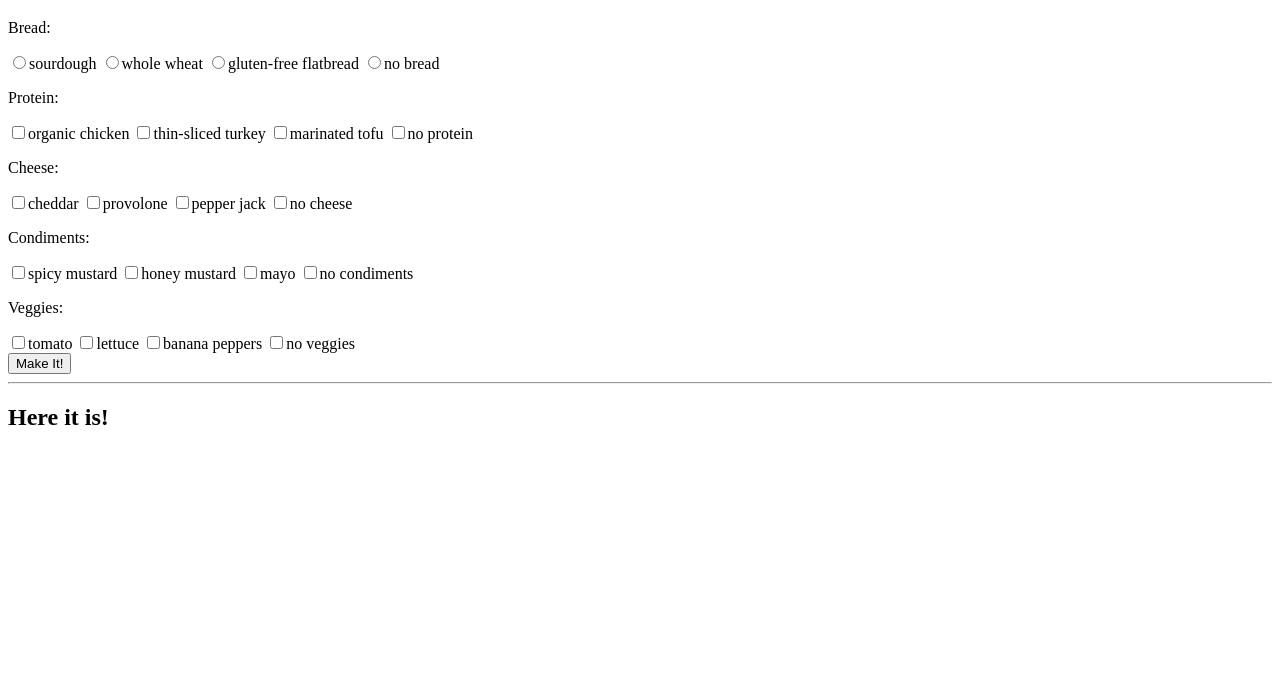
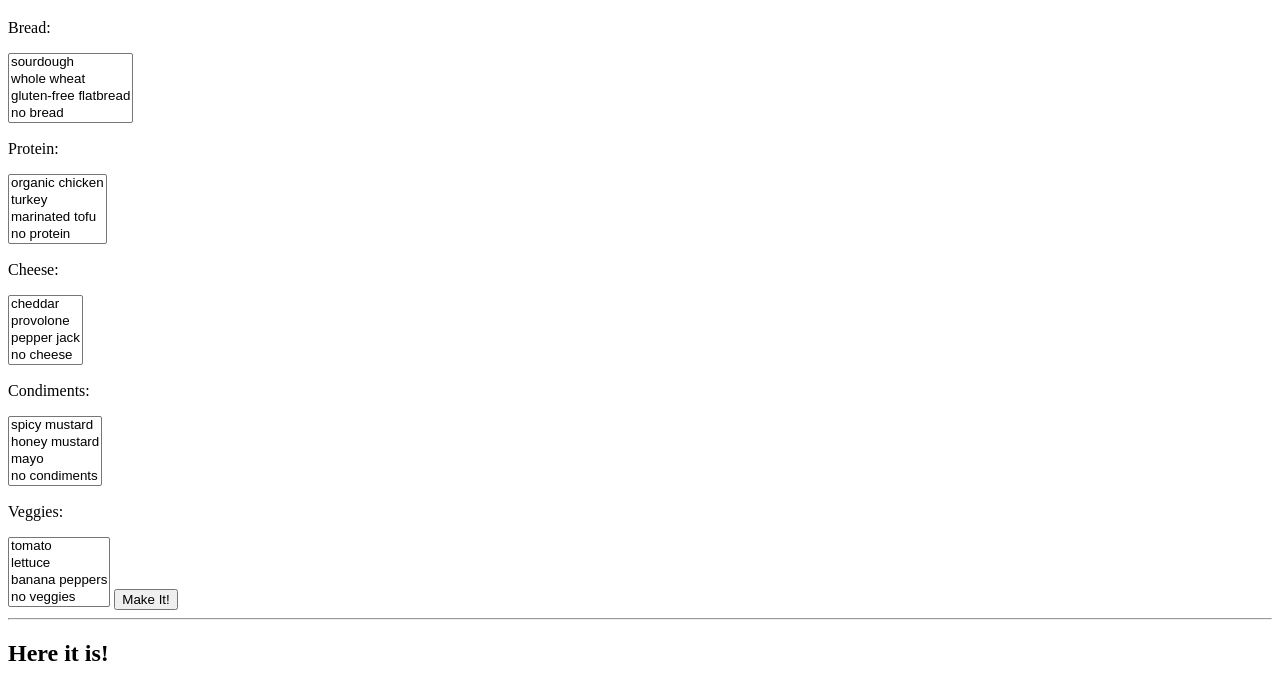
Before and after one commit to sleuthy/SPA-Sandwich-Maker, a plain HTML site: page index.html in a window 1280 px wide. Shown: the part 61-760 px from the top of the page. Drawn offline with Linux system fonts and the light colour scheme.

Commit message:
not even close yet

```diff
--- a/index.html
+++ b/index.html
@@ -8,39 +8,49 @@
 		<h1>Make Your Sandwich</h1>
 	</header>
 <article id="userinput">
-	<section id="user-options">
+	<section id="options">
+	<form>
 		<p>Bread:</p>
-		<input type="radio" name="bread" value="sourdough">sourdough
-		<input type="radio" name="bread" value="wholewheat">whole wheat
-		<input type="radio" name="bread" value="gluten-free">gluten-free flatbread
-		<input type="radio" name="bread" value="no-bread">no bread
+		<select multiple id="bread">
+		<option value="sourdough">sourdough
+		<option value="wholewheat">whole wheat
+		<option value="gluten-free">gluten-free flatbread
+		<option value="no-bread">no bread
+		</select>
 
 		<p>Protein:</p>
-		<input type="checkbox" name="protein" value="chicken">organic chicken
-		<input type="checkbox" name="protein" value="turkey">thin-sliced turkey
-		<input type="checkbox" name="protein" value="tofu">marinated tofu
-		<input type="checkbox" name="protein" value="no-protein">no protein
+		<select multiple id="protein">
+		<option value="chicken">organic chicken
+		<option value="turkey">turkey
+		<option value="tofu">marinated tofu
+		<option value="no-protein">no protein
+		</select>
 
 		<p>Cheese:</p>
-		<input type="checkbox" name="cheese" value="cheddar">cheddar
-		<input type="checkbox" name="cheese" value="provolone">provolone
-		<input type="checkbox" name="cheese" value="pepperjack">pepper jack
-		<input type="checkbox" name="cheese" value="no-cheese">no cheese
+		<select multiple id="cheese">
+		<option value="cheddar">cheddar
+		<option value="provolone">provolone
+		<option value="pepperjack">pepper jack
+		<option value="no-cheese">no cheese
+		</select>
 
 		<p>Condiments:</p>
-		<input type="checkbox" name="condiment" value="spicymustard">spicy mustard
-		<input type="checkbox" name="condiment" value="honeymustard">honey mustard
-		<input type="checkbox" name="condiment" value="mayo">mayo
-		<input type="checkbox" name="condiment" value="no-condiment">no condiments
+		<select multiple id="condiments">
+		<option value="spicymustard">spicy mustard
+		<option value="honeymustard">honey mustard
+		<option value="mayo">mayo
+		<option value="no-condiment">no condiments
+		</select>
 
 		<p>Veggies:</p>
-		<input type="checkbox" name="veggie" value="tomato">tomato
-		<input type="checkbox" name="veggie" value="lettuce">lettuce
-		<input type="checkbox" name="veggie" value="bananapeppers">banana peppers
-		<input type="checkbox" name="veggie" value="no-veggie">no veggies
-
-		<br>
-		<button>Make It!</button>
+		<select multiple id="veggies">
+		<option value="tomato">tomato
+		<option value="lettuce">lettuce
+		<option value="bananapeppers">banana peppers
+		<option value="no-veggie">no veggies
+		</select>
+		<button id="makeit">Make It!</button>
+	</form>
 	</section>
 </article>
 
@@ -61,10 +71,11 @@
 		</div>
 	</section>
 </article>
-
 	<script src="javascripts/SandwichMaker.js" type="text/javascript"></script>
 	<script src="javascripts/DOMHandler.js" type="text/javascript"></script>
+	<script src="javascripts/bread.js" type="text/javascript"></script>
+	<script src="javascripts/cheese.js" type="text/javascript"></script>
+	<script src="javascripts/condiments.js" type="text/javascript"></script>
 	<script src="javascripts/Meat.js" type="text/javascript"></script>
-
 </body>
 </html>
--- a/javascripts/DOMHandler.js
+++ b/javascripts/DOMHandler.js
@@ -1,21 +1,25 @@
 console.log("DOMHandler.js works.");
+
+var breadChoice = document.getElementById("bread");
+var proteinChoice = document.getElementById("protein");
+var cheeseChoice = document.getElementById("cheese");
+var condimentChoice = document.getElementById("condiments");
+var veggieChoice = document.getElementById("veggies");
+
+
 // Variable to hold the final price. Default to 0.
 var finalSandwichPrice = 0;
 
 // Variable to hold topping that the user selects
 var selectedTopping;
 
-// Get a reference to the <select> element that has all the meat options
-var meatChooser = document.getElementById("meat-chooser");
-
 /*
   A <select> element broadcasts a change event, so you listen for it
   and get the value of the topping from your augmented IIFE
 */
-meatChooser.addEventListener("change", function(event) {
+proteinChoice.addEventListener("change", function(event) {
   // Get the value chosen from the DOM
   selectedTopping = event.target.value;
-
   // Determine the price of the topping chosen
 
   // Add the topping to the SandwichMaker to increase the total price
--- a/javascripts/Meat.js
+++ b/javascripts/Meat.js
@@ -2,15 +2,18 @@ console.log("Meat.js works");
 
 // This SandwichMaker IIFE augments the original one
 var SandwichMaker = (function(maker) {
-
   // Private variable to store the different meat prices
-  var meatPrices = {"chicken": 2.00, "turkey": 2.25, "tofu": 1.50}
+  var meatPrices = {"chicken": 2.00, "turkey": 2.25, "tofu": 1.50, "no-protein": 0}
 
   // Augment the original object with another method
   maker.addMeat = function() {
-    return ???;
+    return meatPrices;
   };
+
+  maker.removeMeat = function() {
+  	return
+  }
 
   // Return the new, augmented object with the new method on it
   return maker;
-})(SandwichMaker);
+})(SandwichMaker || {});
--- a/javascripts/SandwichMaker.js
+++ b/javascripts/SandwichMaker.js
@@ -1,6 +1,6 @@
 console.log("sandwich maker js works.");
 
-var SandwichMaker = (function() {
+var SandwichMaker = (function(sandwich) {
 
   // Private variable to store the price
   var totalPrice = 0;
--- /dev/null
+++ b/javascripts/bread.js
@@ -0,0 +1,14 @@
+var breadPrices = {"sourdough": 2.00, "wholewheat": 2.00, "gluten-free": 2.50, "no-bread": 0}
+
+var sandwichComplete = {};
+
+var addBread = function whatBread(event){
+
+
+};
+
+breadChoice.addBread = function(breadOption){
+	for (var breadType in optionPrice {
+
+	}
+}
--- /dev/null
+++ b/javascripts/cheese.js
@@ -0,0 +1 @@
+var cheesePrices = {"cheddar": 2.00, "provolone": 2.25, "pepperjack": 1.50, "no-cheese": 0}
--- /dev/null
+++ b/javascripts/condiments.js
@@ -0,0 +1 @@
+var condimentsPrices = {"spicymustard": .50, "honeymustard": .50, "mayo": .50, "no-condiment": 0}
--- /dev/null
+++ b/javascripts/veggies.js
@@ -0,0 +1 @@
+var veggiePrices = {"tomato": .75, "lettuce": .75, "bananapeppers": .75, "no-veggie": 0}
```
